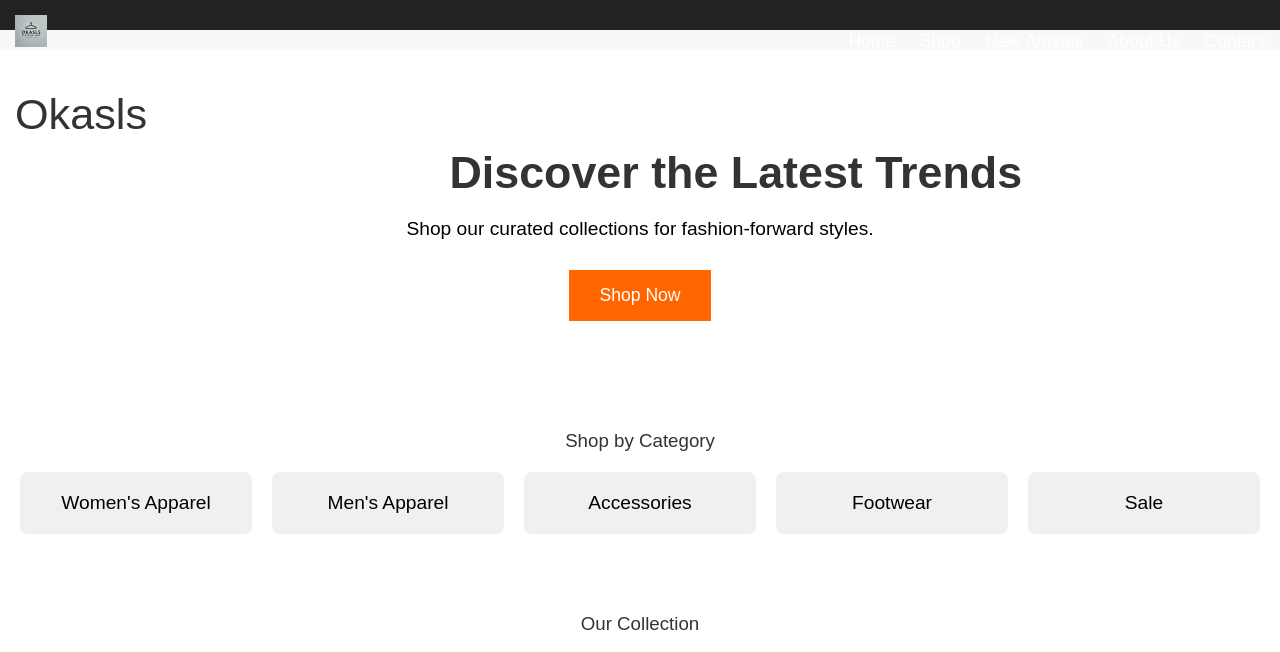
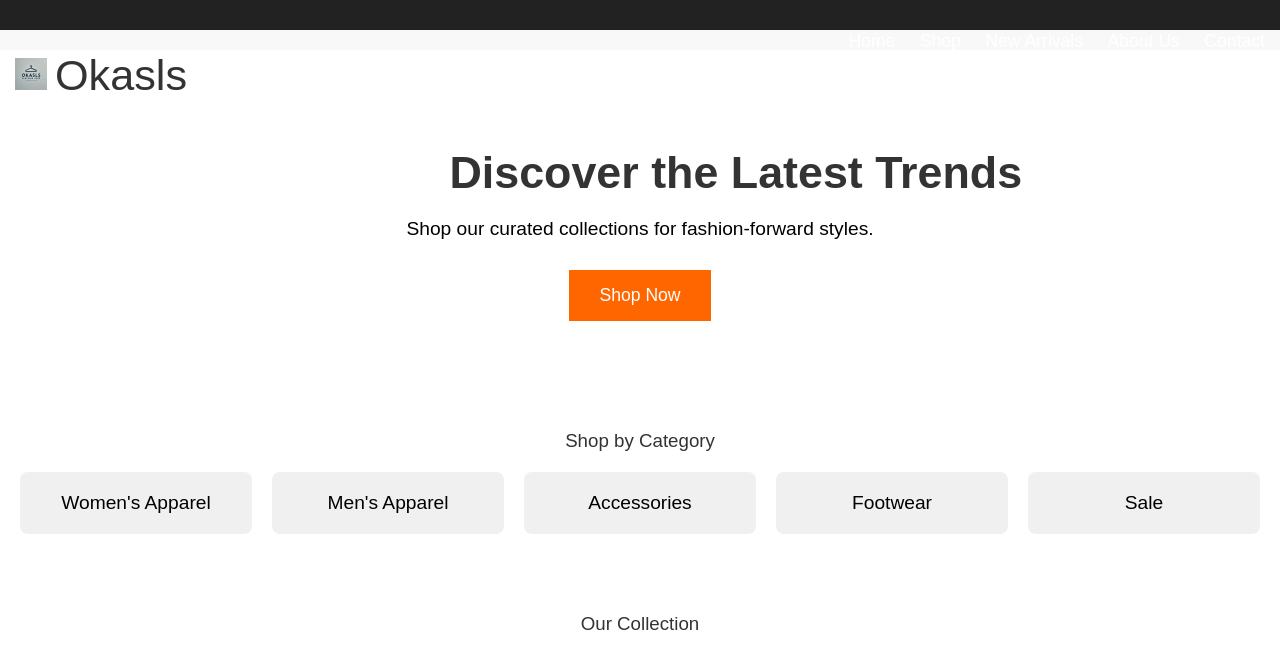
Before and after one commit to kaldor31/OKASLS-infa, a plain HTML site: page index.html in a window 1280 px wide. Shown: the top 652 px of the page. Drawn offline with Linux system fonts and the light colour scheme.

Commit message:
Update index.html

```diff
--- a/index.html
+++ b/index.html
@@ -10,8 +10,8 @@
     <header>
         <nav>
             <div class="logo">
-                <img src="images/image.png" alt="Logo" style="width:32px;height:32px;" display:inline-block;>
-                <h1>Okasls</h1 display:inline-block;>
+                <img src="images/image.png" alt="Logo" style="width:32px;height:32px;display:inline-block">
+                <h1 style="display:inline-block;">Okasls</h1>
                 <p>Fashion for Every Occasion</p>
             </div>
             <ul class="nav-links">
```
